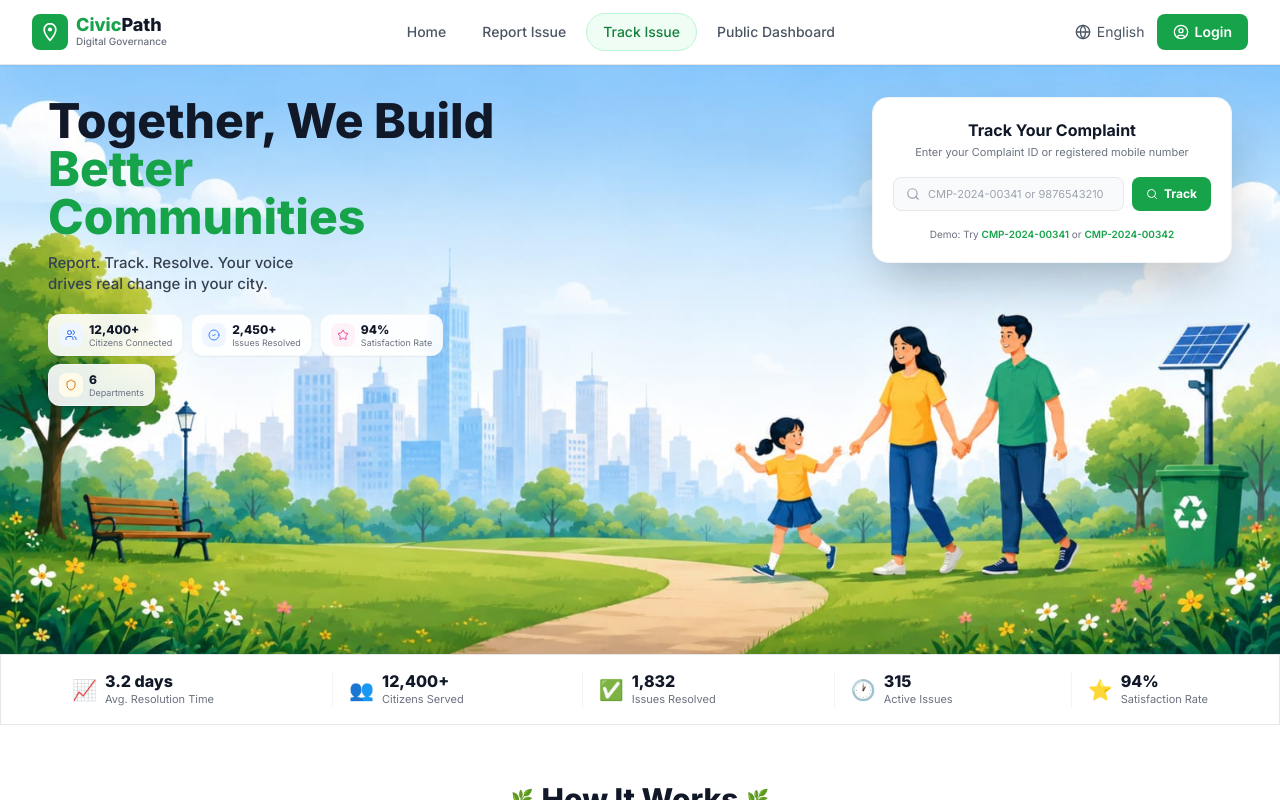
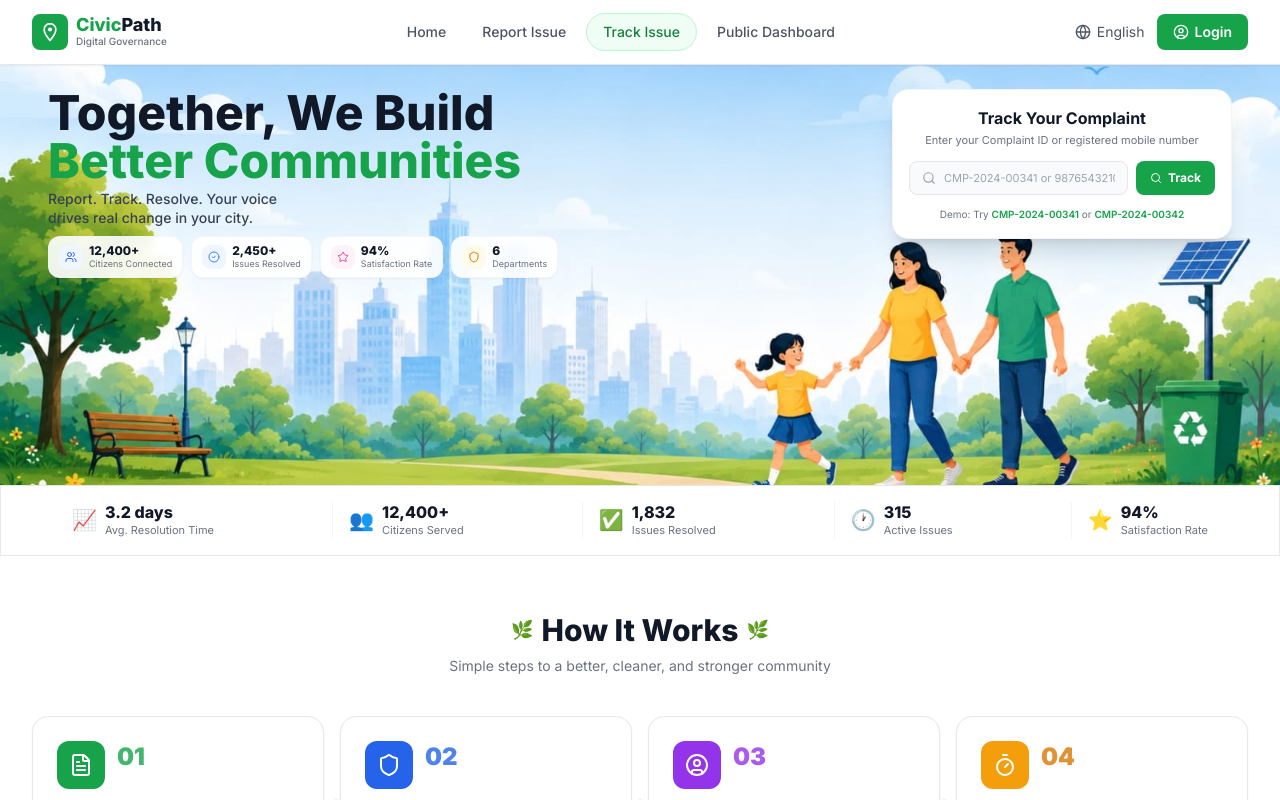
Before and after one commit to cascade-space/GOV_OS, a Next.js app in the folder public-landing-page/: page / in a window 1280 px wide. Shown: the top 800 px of the page. Built offline with nearby package versions, Linux system fonts and the light colour scheme.

Commit message:
fix: tighten hero section spacing - chips in single nowrap row, reduced gaps to match reference screenshot 2

```diff
--- a/public-landing-page/src/app/page.tsx
+++ b/public-landing-page/src/app/page.tsx
@@ -123,25 +123,25 @@ function HeroSection() {
                 />
 
                 {/* Content grid pinned to the top, floating over the image */}
-                <div className="relative z-10 max-w-7xl mx-auto px-6 sm:px-8 lg:px-12 pt-8 pb-6">
-                    <div className="flex flex-col lg:flex-row items-start justify-between gap-6">
+                <div className="relative z-10 max-w-7xl mx-auto px-6 sm:px-8 lg:px-12 pt-6 pb-0">
+                    <div className="flex flex-col lg:flex-row items-start justify-between gap-4">
 
                         {/* ── LEFT: Headline + subtitle + stat chips ── */}
-                        <div className="flex-1 max-w-md space-y-5">
+                        <div className="flex-1 max-w-lg space-y-2">
                             {/* Headline */}
                             <div>
                                 <h1 className="text-4xl sm:text-5xl font-extrabold text-gray-900 leading-[1.1]">
                                     Together, We Build<br />
                                     <span className="text-green-600">Better Communities</span>
                                 </h1>
-                                <p className="mt-3 text-[15px] text-gray-700 leading-snug font-medium">
+                                <p className="mt-1 text-[14px] text-gray-700 leading-snug font-medium">
                                     Report. Track. Resolve. Your voice<br />
                                     drives real change in your city.
                                 </p>
                             </div>
 
-                            {/* Stat chips — single row, compact */}
-                            <div className="flex flex-wrap gap-2">
+                            {/* Stat chips — all 4 in ONE row, no wrap */}
+                            <div className="flex flex-nowrap gap-2 overflow-x-auto pb-1">
                                 {[
                                     { icon: Users,        value: "12,400+", label: "Citizens Connected",  iColor: "text-blue-600",  iBg: "bg-blue-50"  },
                                     { icon: CheckCircle2, value: "2,450+",  label: "Issues Resolved",     iColor: "text-blue-500",  iBg: "bg-blue-50"  },
@@ -168,8 +168,8 @@ function HeroSection() {
                         </div>
 
                         {/* ── RIGHT: Track Your Complaint card ── */}
-                        <div className="w-full lg:w-auto lg:min-w-[320px] xl:min-w-[360px]">
-                            <div className="bg-white rounded-2xl shadow-2xl border border-gray-100 p-5 space-y-4">
+                        <div className="w-full lg:w-auto lg:min-w-[300px] xl:min-w-[340px] shrink-0">
+                            <div className="bg-white rounded-2xl shadow-xl border border-gray-100 p-4 space-y-3">
                                 <div className="text-center space-y-0.5">
                                     <h3 className="text-base font-bold text-gray-900">Track Your Complaint</h3>
                                     <p className="text-[11px] text-gray-500">Enter your Complaint ID or registered mobile number</p>
@@ -204,8 +204,8 @@ function HeroSection() {
                         </div>
                     </div>
 
-                    {/* Spacer so the park / family / tree illustration shows at the bottom */}
-                    <div className="h-44 sm:h-52 lg:h-56" />
+                    {/* Spacer — park/family illustration visible right below content */}
+                    <div className="h-28 sm:h-36 lg:h-44" />
                 </div>
             </section>
 
```
